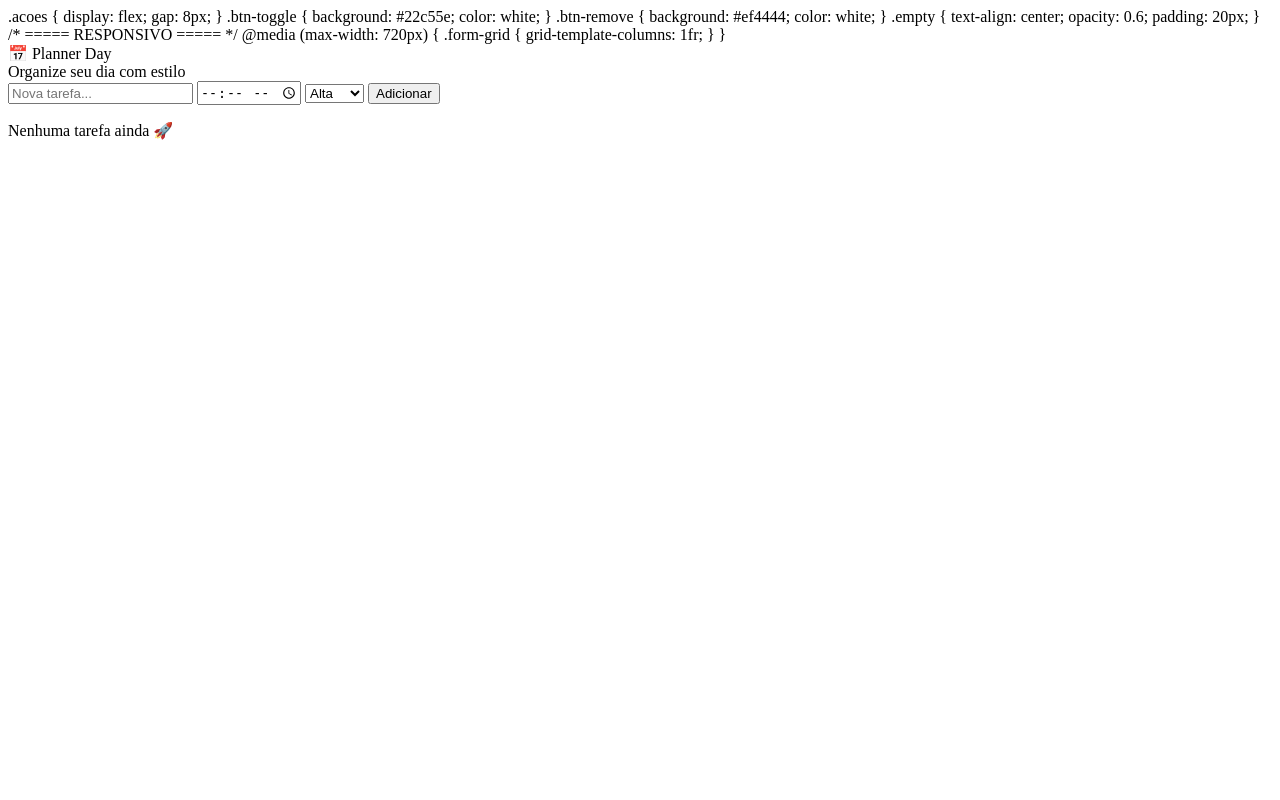
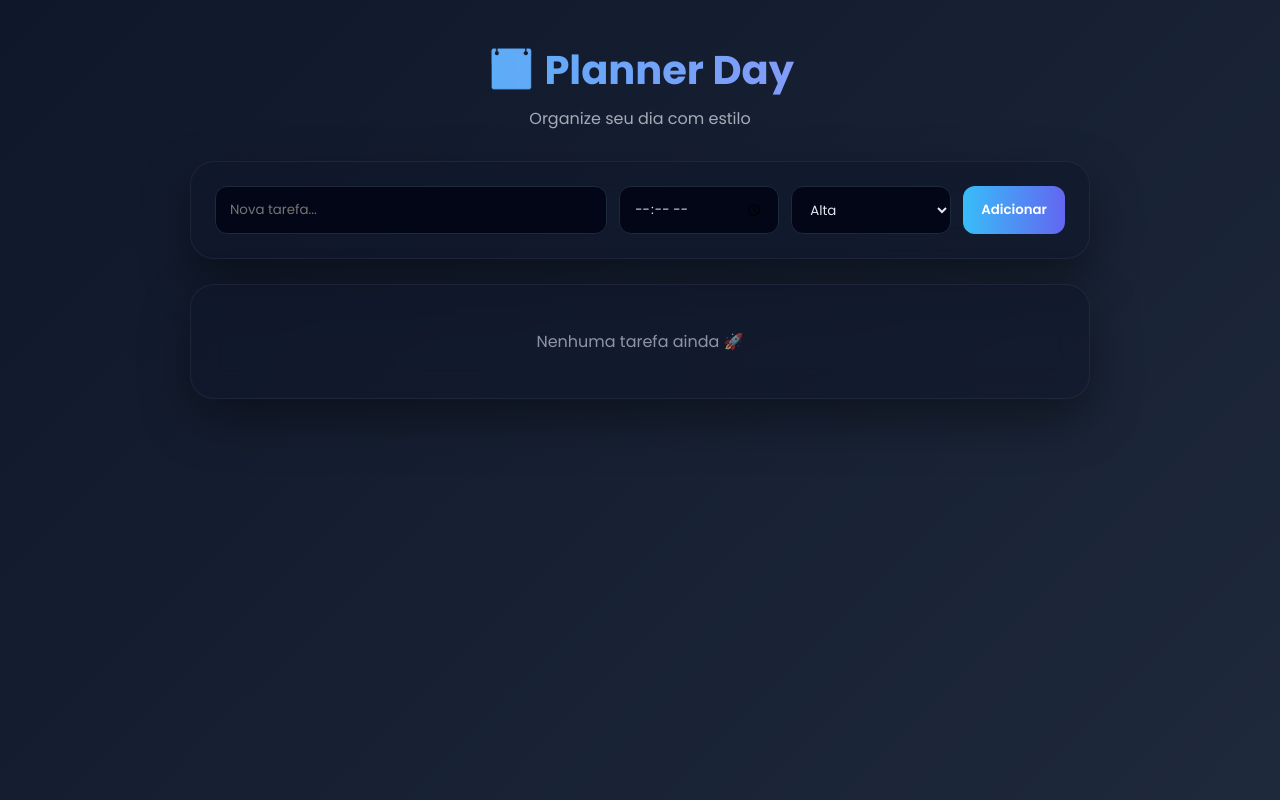
Before and after one commit to gzk2fntmbz-cmyk/Planner, a Flask app: page / in a window 1280 px wide. Run offline with Flask 3, Linux system fonts and the light colour scheme.

Commit message:
Add styles and structure to index.html

```diff
--- a/templates/index.html
+++ b/templates/index.html
@@ -1,4 +1,149 @@
+<!DOCTYPE html>
 <html lang="pt-BR">
+<head>
+    <meta charset="UTF-8">
+    <title>Planner Day</title>
+    <meta name="viewport" content="width=device-width, initial-scale=1.0">
+
+    <!-- Google Font -->
+    <link href="https://fonts.googleapis.com/css2?family=Poppins:wght@300;400;600;700&display=swap" rel="stylesheet">
+
+    <style>
+        * {
+            margin: 0;
+            padding: 0;
+            box-sizing: border-box;
+            font-family: 'Poppins', sans-serif;
+        }
+
+        body {
+            background: linear-gradient(135deg, #0f172a, #1e293b);
+            min-height: 100vh;
+            display: flex;
+            justify-content: center;
+            align-items: flex-start;
+            padding: 40px 20px;
+            color: #e2e8f0;
+        }
+
+        .container {
+            width: 100%;
+            max-width: 900px;
+        }
+
+        .header {
+            text-align: center;
+            margin-bottom: 30px;
+        }
+
+        .title {
+            font-size: 2.5rem;
+            font-weight: 700;
+            background: linear-gradient(90deg, #38bdf8, #a78bfa);
+            -webkit-background-clip: text;
+            -webkit-text-fill-color: transparent;
+        }
+
+        .subtitle {
+            opacity: 0.7;
+            margin-top: 6px;
+        }
+
+        .card {
+            background: rgba(15, 23, 42, 0.6);
+            backdrop-filter: blur(16px);
+            border-radius: 24px;
+            padding: 24px;
+            box-shadow: 0 20px 50px rgba(0,0,0,0.4);
+            margin-bottom: 25px;
+            border: 1px solid rgba(255,255,255,0.06);
+        }
+
+        /* ===== FORM ===== */
+        .form-grid {
+            display: grid;
+            grid-template-columns: 1fr 160px 160px auto;
+            gap: 12px;
+        }
+
+        .input, .select {
+            background: #020617;
+            border: 1px solid #1e293b;
+            padding: 12px 14px;
+            border-radius: 12px;
+            color: #e2e8f0;
+            outline: none;
+            transition: 0.2s;
+        }
+
+        .input:focus, .select:focus {
+            border-color: #38bdf8;
+            box-shadow: 0 0 0 2px rgba(56,189,248,0.2);
+        }
+
+        .btn {
+            border: none;
+            border-radius: 12px;
+            padding: 12px 18px;
+            font-weight: 600;
+            cursor: pointer;
+            transition: 0.2s;
+        }
+
+        .btn-add {
+            background: linear-gradient(90deg, #38bdf8, #6366f1);
+            color: white;
+        }
+
+        .btn-add:hover {
+            transform: translateY(-2px);
+            box-shadow: 0 10px 25px rgba(99,102,241,0.4);
+        }
+
+        /* ===== LISTA ===== */
+        .lista {
+            display: flex;
+            flex-direction: column;
+            gap: 12px;
+        }
+
+        .tarefa {
+            display: flex;
+            align-items: center;
+            justify-content: space-between;
+            padding: 14px 16px;
+            border-radius: 14px;
+            background: #020617;
+            border: 1px solid #1e293b;
+            transition: 0.25s;
+        }
+
+        .tarefa:hover {
+            border-color: #38bdf8;
+            transform: translateY(-2px);
+        }
+
+        .tarefa-info {
+            display: flex;
+            align-items: center;
+            gap: 14px;
+        }
+
+        .badge {
+            font-size: 0.7rem;
+            padding: 4px 8px;
+            border-radius: 999px;
+            font-weight: 600;
+        }
+
+        .alta { background: #ef4444; }
+        .media { background: #f59e0b; }
+        .baixa { background: #10b981; }
+
+        .concluida {
+            text-decoration: line-through;
+            opacity: 0.5;
+        }
 
         .acoes {
             display: flex;
```
